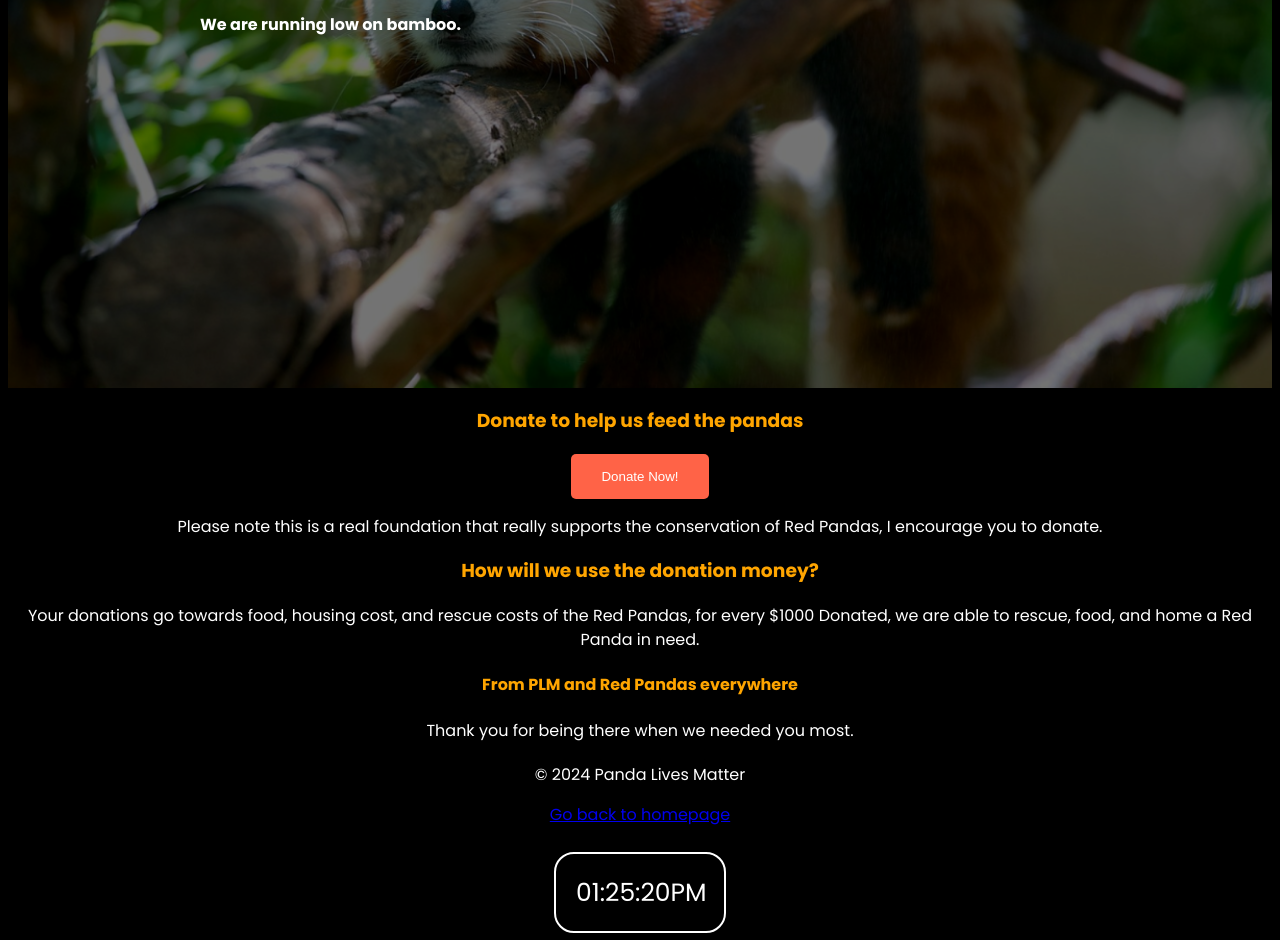
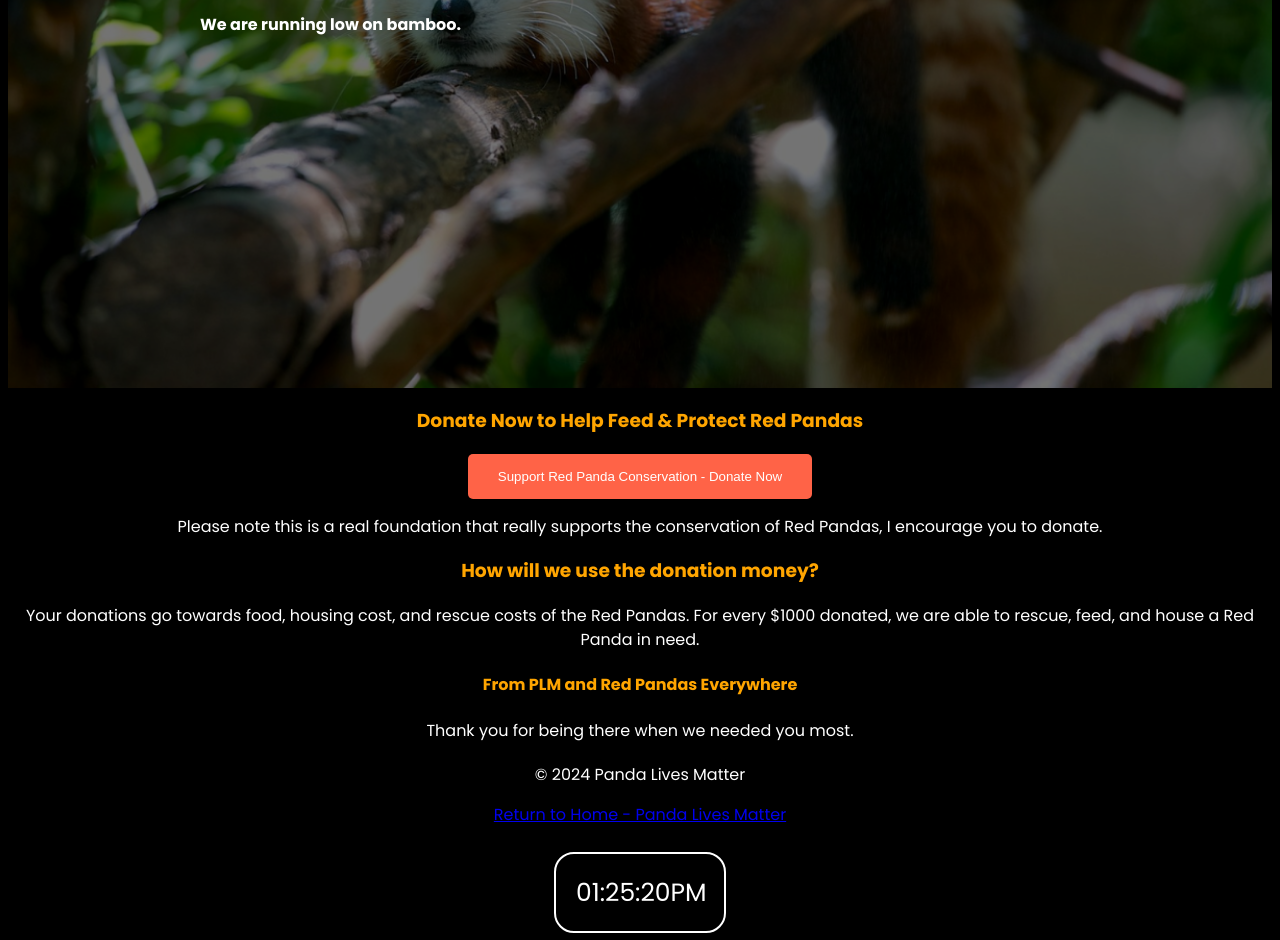
Before and after one commit to VCCT-WEDE5020-2024-G2/Sergio-Benito_ST10459382_panda_lives_matter_Part-3, a plain HTML site: page donations.html in a window 1280 px wide. Shown: the part 525-1465 px from the top of the page. Drawn offline with Linux system fonts and the light colour scheme.

Commit message:
SEO Changes

```diff
--- a/donations.html
+++ b/donations.html
@@ -1,7 +1,5 @@
 <!DOCTYPE html>
 <html lang="en">
-<!-- Header Code which contains things users cant see -->
-
 <head>
     <!-- Link to Poppins font -->
     <link href="https://fonts.googleapis.com/css2?family=Poppins:wght@400;700&display=swap" rel="stylesheet">
@@ -11,7 +9,8 @@
     <link rel="icon" type="image/x-icon" href="/_images/favicon.png">
     <meta charset="UTF-8">
     <meta name="viewport" content="width=device-width, initial-scale=1.0">
-    <title>Donate to Red Pandas| Panda Lives Matter</title>
+    <meta name="description" content="Support Red Panda conservation. Donate today to help with food, housing, and rescue costs. Every dollar makes a difference in the lives of these endangered animals.">
+    <title>Donate to Red Pandas - Panda Lives Matter | Help Feed & Protect Red Pandas</title>
 </head>
 
 <body>
@@ -35,19 +34,19 @@
         <div class="herocontainer">
             <!-- title and tag line  -->
             <div>
-                <h1>Donations</h1>
+                <h1>Donate to Red Pandas - Panda Lives Matter</h1>
                 <p>We are running low on bamboo.</p>
             </div>
             <!-- background image -->
-            <img src="_images/nobamboohero.png" alt="Image of a Red panda sleeping dreaming of food">
+            <img src="_images/nobamboohero.png" alt="Red panda dreaming of food in its sleep">
         </div>
         <!-- Donation button -->
         <div>
             <h3>
-                Donate to help us feed the pandas
+                Donate Now to Help Feed & Protect Red Pandas
             </h3>
             <a href="https://redpandanetwork.org/donate">
-                <button>Donate Now!</button>
+                <button>Support Red Panda Conservation - Donate Now</button>
             </a>
             <p>
                 Please note this is a real foundation that really supports the conservation of Red Pandas, I encourage
@@ -60,14 +59,14 @@
             <h3>How will we use the donation money?</h3>
 
             <p>
-                Your donations go towards food, housing cost, and rescue costs of the Red Pandas, for every $1000
-                Donated, we are able to rescue, food, and home a Red Panda in need.
+                Your donations go towards food, housing cost, and rescue costs of the Red Pandas. For every $1000
+                donated, we are able to rescue, feed, and house a Red Panda in need.
             </p>
         </div>
         <!-- Thank you message -->
         <div>
             <h4>
-                From PLM and Red Pandas everywhere
+                From PLM and Red Pandas Everywhere
             </h4>
             <p>
                 Thank you for being there when we needed you most.
@@ -77,7 +76,7 @@
     </main>
     <footer>
         <p>&copy; 2024 Panda Lives Matter</p>
-        <a href="index.html"> Go back to homepage</a>
+        <a href="index.html"> Return to Home - Panda Lives Matter</a>
         <div id="clock"></div>
     </footer>
 
```
Also changed, not shown: contact.html (+5 -6 lines), 2 other files.
